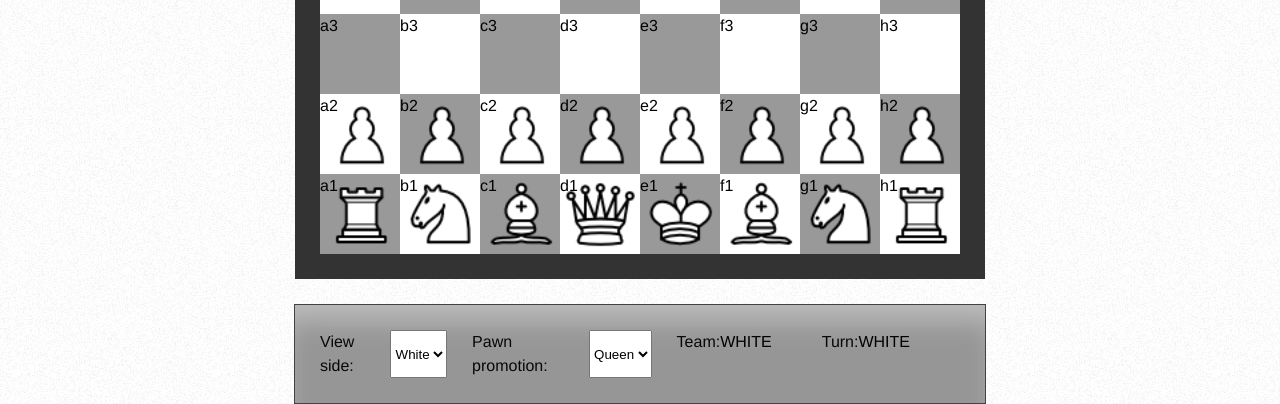
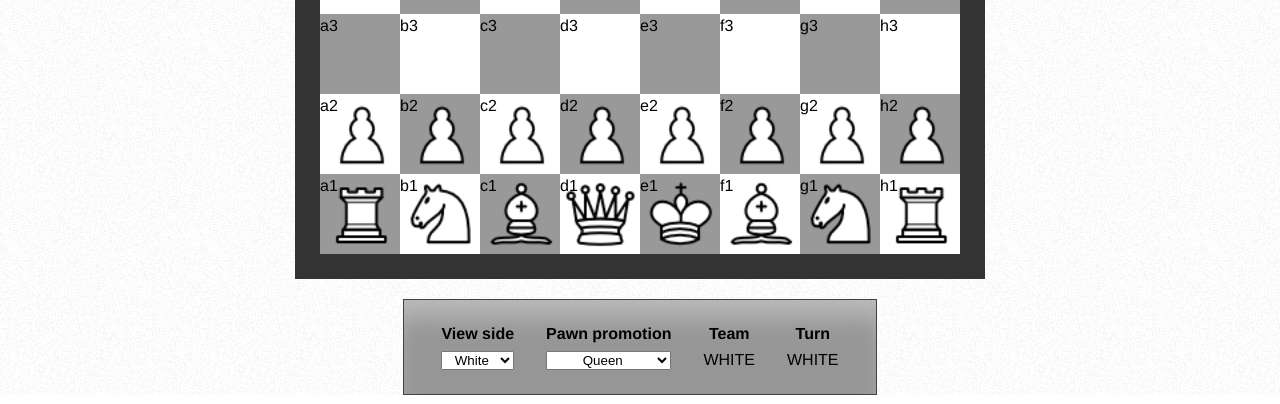
Before and after one commit to DoumanAsh/chess.js, a Node server app: page /chess_board in a window 1280 px wide. Shown: the part 436-840 px from the top of the page. Run offline with Node 20, Linux system fonts and the light colour scheme.

Commit message:
Re-design menu with table isntead of flex boxes

```diff
--- a/static/style.css
+++ b/static/style.css
@@ -16,24 +16,22 @@ select {
 
 /* Chess board part */
 #menu {
-    display: flex;
-    width: 640px;
     margin: auto;
-    margin-top: 25px;
-    padding: 25px;
+    margin-top: 20px;
+    padding: 20px;
     background-color: #969696;
     box-shadow: inset 0 25px 27px -10px #BDBDBD;
     border: 1px solid #424242;
 }
 
-p.menu_text {
-    font-size: medium;
-    color: #080808;
+#menu th, td {
+    text-align: center;
+    /* To make space between columns bigger than between rows */
+    padding: 0 15px 0 15px;
 }
 
-#menu div {
-    display: flex;
-    margin-right: 25px;
+#menu tr {
+    margin-bottom: 5rem;
 }
 
 .chess_board {
--- a/views/chess_board.pug
+++ b/views/chess_board.pug
@@ -17,24 +17,30 @@ body
                 else
                     - cell = "white"
 
-    div(id="menu")
-        div(id="select_side")
-            p(class="menu_text")= "View side:   "
-            select(onchange="reverse_board()")
-                option= "White"
-                option= "Black"
-        div(id="select_promotion")
-            p(class="menu_text")= "Pawn promotion:   "
-            select
-                option= "Queen"
-                option= "Rook"
-                option= "Bishop"
-                option= "Knight"
-        div(id="team_name")
-            p(class="menu_text")= "Team:   "
-            div(class="menux_box")= "WHITE"
-        div(id="turn_name")
-            p(class="menu_text")= "Turn:   "
-            div(class="menux_box")= "WHITE"
+    table(id="menu")
+        tr
+            th
+                p(class="menu_text")= "View side"
+            th
+                p(class="menu_text")= "Pawn promotion"
+            th
+                p(class="menu_text")= "Team"
+            th
+                p(class="menu_text")= "Turn"
+        tr
+            td
+                select(style="width: 100%", onchange="reverse_board()")
+                    option= "White"
+                    option= "Black"
+            td
+                select(style="width: 100%")
+                    option= "Queen"
+                    option= "Rook"
+                    option= "Bishop"
+                    option= "Knight"
+            td
+                div(class="menux_box")= "WHITE"
+            td
+                div(class="menux_box")= "WHITE"
     script.
         chess_init()
```
